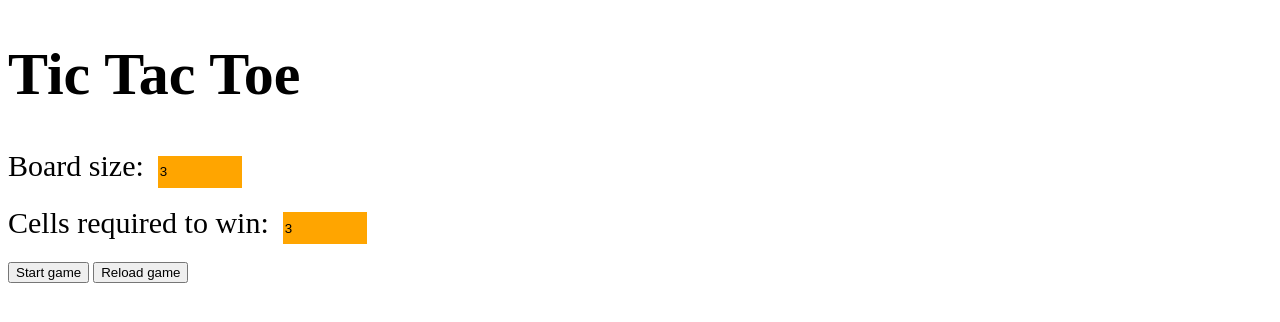
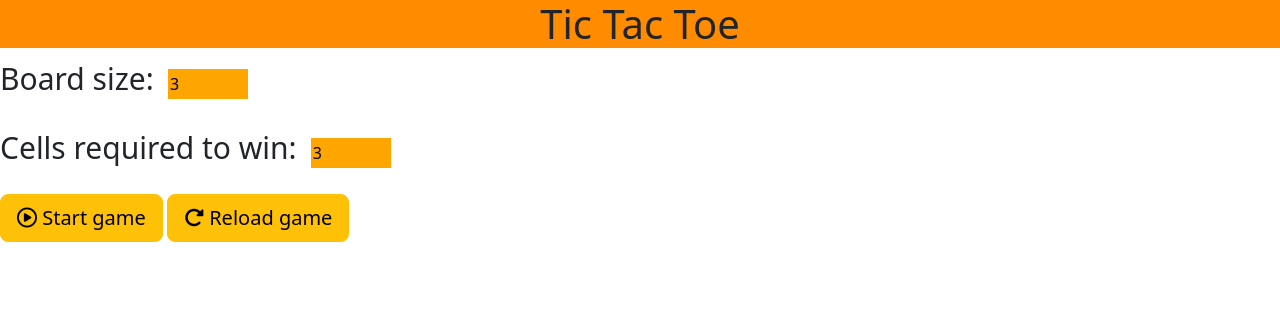
Before and after one commit to fto2001/dynamicbasic, a plain HTML site: page index.html in a window 1280 px wide. Drawn offline with nearby package versions, Linux system fonts and the light colour scheme.

Commit message:
Update index.html

```diff
--- a/index.html
+++ b/index.html
@@ -4,9 +4,15 @@
     <meta charset="utf-8">
     <title>Tic Tac Toe</title>
     <link rel="stylesheet" href="styles.css">
+    <link rel="preconnect" href="https://fonts.googleapis.com">
+    <link rel="preconnect" href="https://fonts.gstatic.com" crossorigin>
+    <link href="https://fonts.googleapis.com/css2?family=Nanum+Myeongjo&display=swap" rel="stylesheet">
+    <link href="https://cdn.jsdelivr.net/npm/bootstrap@5.3.0-alpha1/dist/css/bootstrap.min.css" rel="stylesheet" integrity="sha384-GLhlTQ8iRABdZLl6O3oVMWSktQOp6b7In1Zl3/Jr59b6EGGoI1aFkw7cmDA6j6gD" crossorigin="anonymous">
   </head>
   <body>
+    <div class="intro">
       <h1>Tic Tac Toe</h1>
+    </div>
       <label for="board-size">Board size:</label>
       <input type="number" id="board-size" min="3" max="100" value="3">
     <br>
@@ -15,10 +21,15 @@
       <input type="number" id="win-length" min="3" max="100" value="3">
       <br>
       <br>
-    <button onclick="startGame()">Start game</button>
-    <button onclick="reloadGame()">Reload game</button>
+      <button class="btn btn-warning btn-lg" onclick="startGame()"><i class="fa-sharp fa-regular fa-circle-play"></i> Start game</button>
+      <button class="btn btn-warning btn-lg" onclick="reloadGame()"><i class="fa-sharp fa-solid fa-rotate-right"></i> Reload game</button>
       <br>
+      <div class="container">
       <div id="grid"></div>
+    </div>
+    <script src="https://kit.fontawesome.com/0d8cc36a0e.js" crossorigin="anonymous"></script>
+    <script src="https://code.jquery.com/jquery-3.5.1.slim.min.js" integrity="sha384-DfXdz2htPH0lsSSs5nCTpuj/zy4C+OGpamoFVy38MVBnE+IbbVYUew+OrCXaRkfj" crossorigin="anonymous"></script>
+    <script src="https://cdn.jsdelivr.net/npm/bootstrap@4.6.0/dist/js/bootstrap.bundle.min.js" integrity="sha384-Piv4xVNRyMGpqkS2by6br4gNJ7DXjqk09RmUpJ8jgGtD7zP9yug3goQfGII0yAns" crossorigin="anonymous"></script>
     <script src="index.js"></script>
   </body>
 </html>
```
Lines whose indentation alone changed are shown as unchanged.
